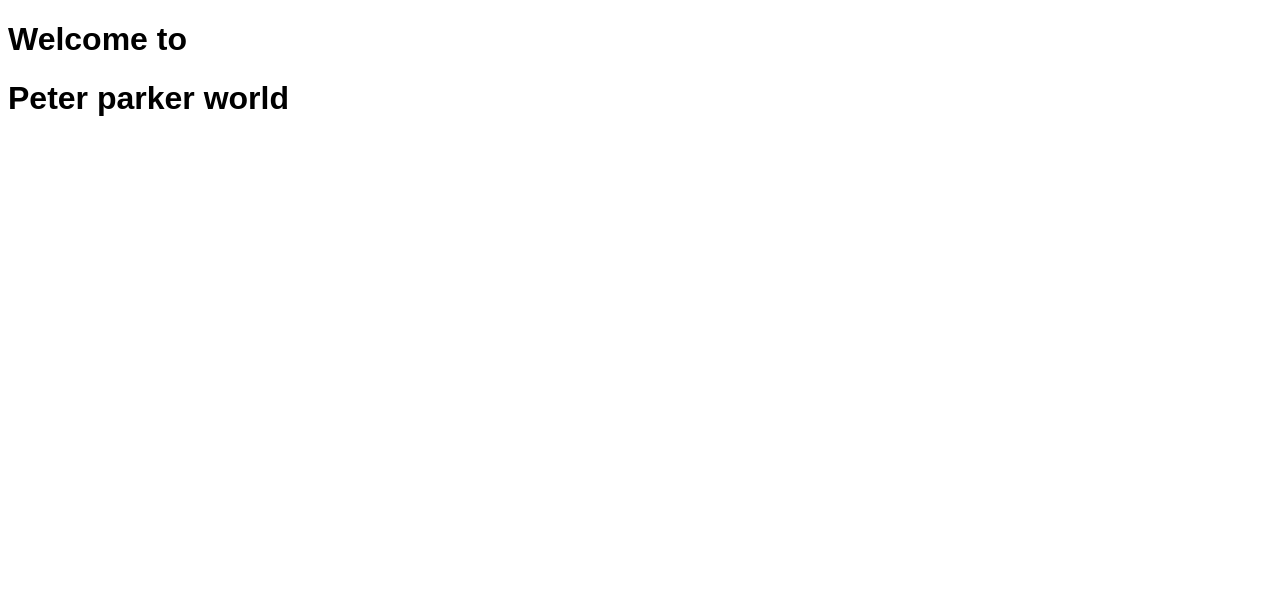
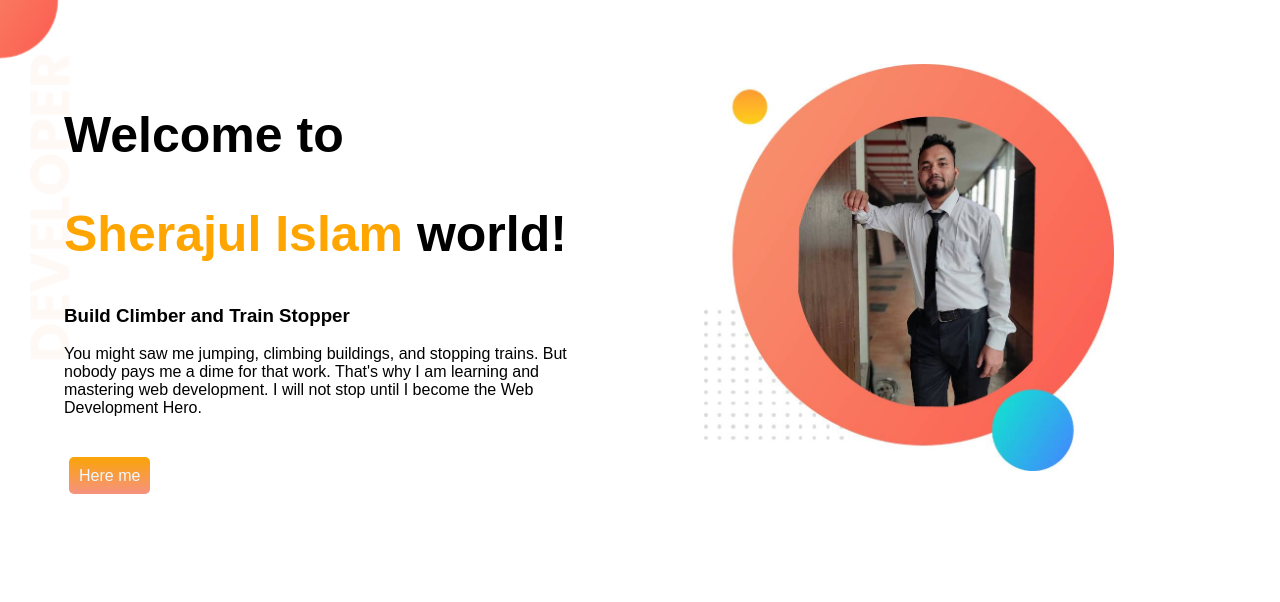
Before and after one commit to Sirajulislambg/peter-siraj, a plain HTML site: page index.html in a window 1280 px wide. Drawn offline with Linux system fonts and the light colour scheme; a web font is replaced by a local one.

Commit message:
top bannar

```diff
--- a/index.html
+++ b/index.html
@@ -1,5 +1,6 @@
 <!DOCTYPE html>
 <html lang="en">
+
 <head>
     <meta charset="UTF-8">
     <meta name="viewport" content="width=device-width, initial-scale=1.0">
@@ -10,10 +11,35 @@
     <link href="https://fonts.googleapis.com/css2?family=Belanosima&display=swap" rel="stylesheet">
     <link rel="stylesheet" href="style.css">
 </head>
+
 <body>
 
-    <h1>Welcome to </h1>
-    <h1>Peter parker world</h1>
+    <section class="main-part">
+
+        <div class="half-width">
+            <h1>Welcome to </h1>
+            <h1> <span class="orang-color">Sherajul Islam</span> world!</h1>
+            <h3>Build Climber and Train Stopper</h3>
+            <p>You might saw me jumping, climbing buildings, and stopping trains. But nobody pays me a dime for that
+                work.
+                That's why I am learning and mastering web development. I will not stop until I become the Web
+                Development
+                Hero.
+
+            </p>
+
+            <div class="here-button">
+                <a class="link-button" href="https://www.google.com/" target="_blank">Here me</a>
+            </div>
+
+        </div>
+
+
+        <div class="half-width">
+            <img src="images/sherajul.jpg" alt="Jhankar mahabhub">
+        </div>
+    </section>
 
 </body>
+
 </html>
--- a/style.css
+++ b/style.css
@@ -1,4 +1,51 @@
-body{
+body {
 
     font-family: 'Belanosima', sans-serif;
+    margin: 0px;
+    padding: 0px;
 }
+
+h1 {
+    font-size: 50px;
+}
+
+.orang-color {
+
+    color: orange;
+}
+
+.main-part {
+
+    display: flex;
+    background-image: url(images/top-banner.png);
+    background-repeat: no-repeat;
+
+}
+
+.half-width {
+
+    width: 50%;
+    padding: 5%;
+}
+
+.half-width img {
+
+    width: 80%;
+}
+
+.link-button {
+
+    text-decoration: none;
+    padding: 10px;
+    background-image: linear-gradient(rgb(250, 164, 6), rgba(238, 45, 11, 0.521));
+    color: aliceblue;
+
+    border-radius: 5px;
+    margin: 5px;
+
+}
+
+.here-button {
+
+    margin: 50px 0px;
+}
```
Also changed, not shown: images/sheraj.jpg (added), images/sherajul.jpg (added).
